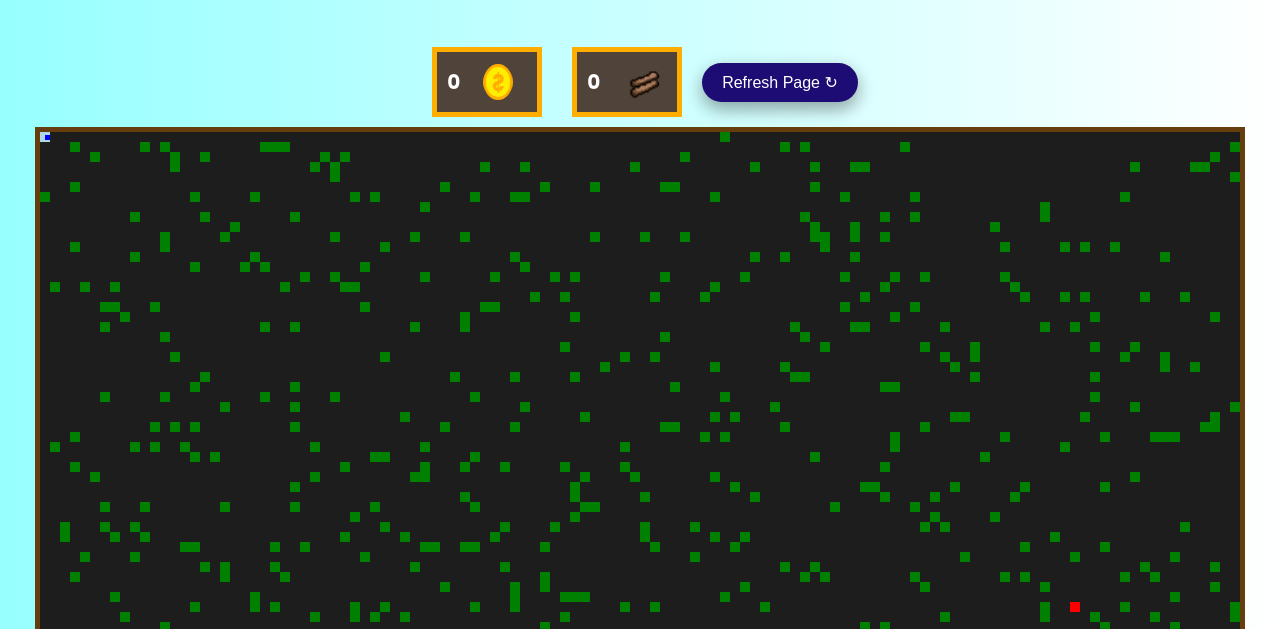
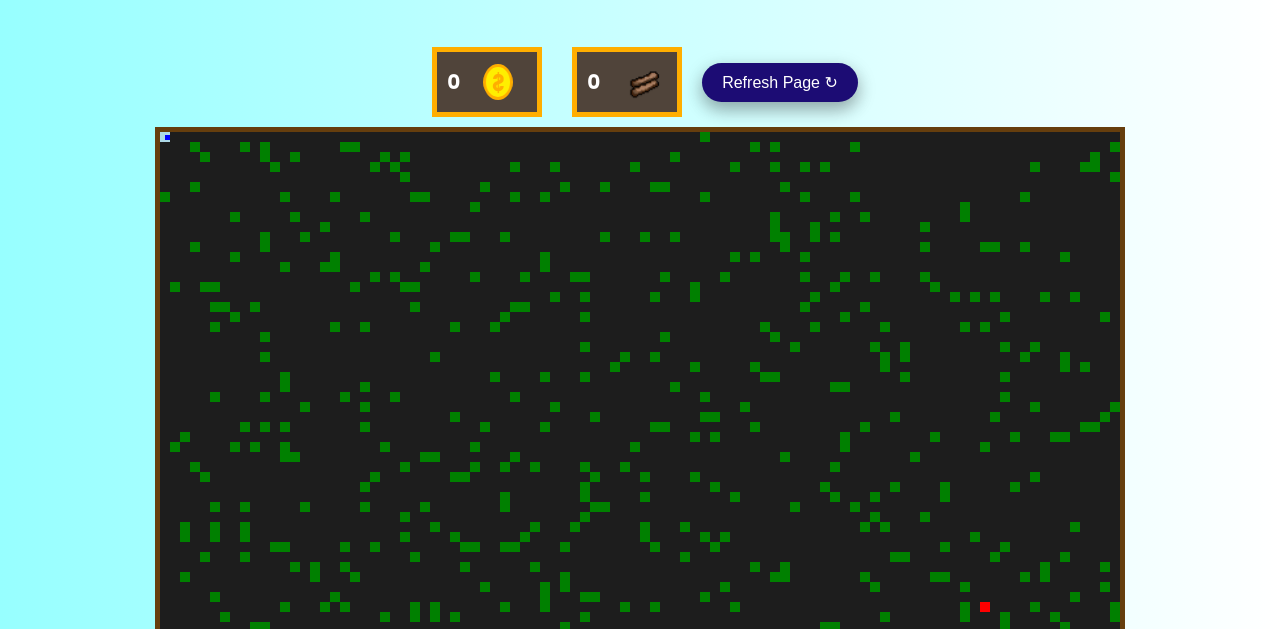
Before and after one commit to MarcoGomezGutierrez/Gatsby-Plantilla, a Gatsby site: page /game in a window 1280 px wide. Shown: the part 141-770 px from the top of the page. Built offline with nearby package versions, Linux system fonts and the light colour scheme; Gatsby itself is replaced by a stand-in of ours.

Commit message:
Actualizacion para moviles

```diff
--- a/src/components/windowDimension.js
+++ b/src/components/windowDimension.js
@@ -2,7 +2,7 @@ import React, { useEffect, useState } from "react";
 
 export default function useWindowDimensions() {
     const isBrowser = typeof window !== 'undefined'
-    const [width, setWidth] = useState(isBrowser ? window.innerWidth : 0)
+    const [width, setWidth] = useState(isBrowser ? window.innerWidth : 0);
 
     useEffect(() => {
         if (!isBrowser) return false
--- a/src/pages/game.js
+++ b/src/pages/game.js
@@ -22,7 +22,8 @@ const GamePage = () => {
 
 
   function getGameWidth() {
-    if (width < 400) {
+    return multiple(parseInt(width * 0.75));
+    /*if (width < 400) {
       return 250;
     } else if (width < 700) {
       return 500;
@@ -30,14 +31,14 @@ const GamePage = () => {
       return 1000;
     } else {
       return 1200;
-    }
+    }*/
   }
 
   function getGameHeight() {
     if (width < 400) {
+      return 200;
+    } else if (width < 700) {
       return 250;
-    } else if (width < 700) {
-      return 450;
     } else if (width < 1086) {
       return 500;
     } else {
```
